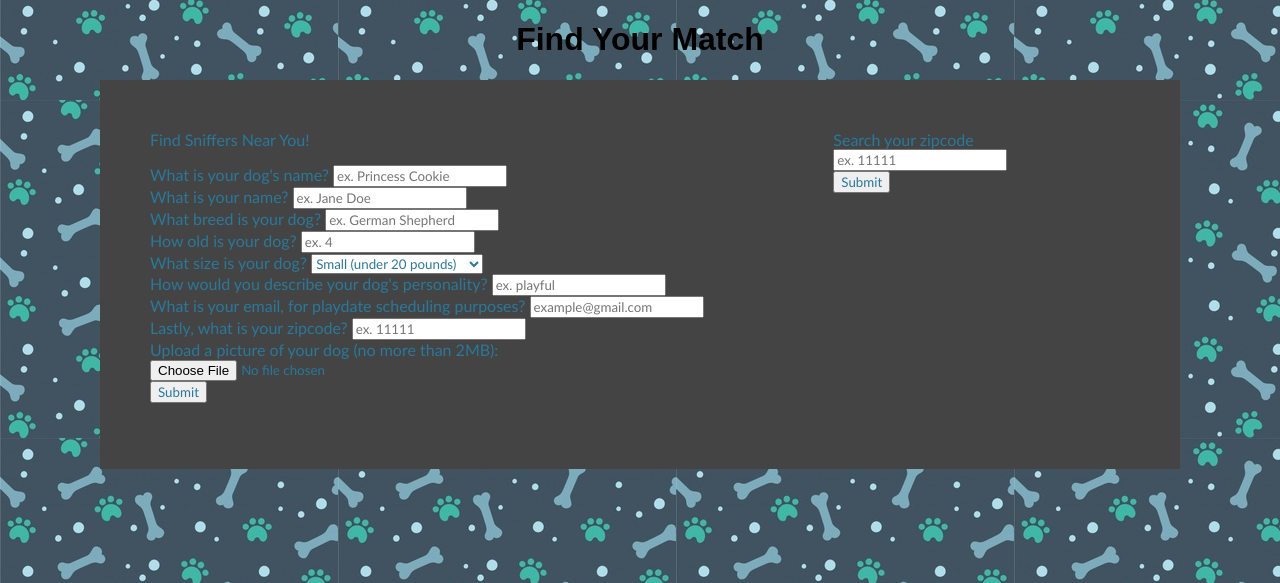
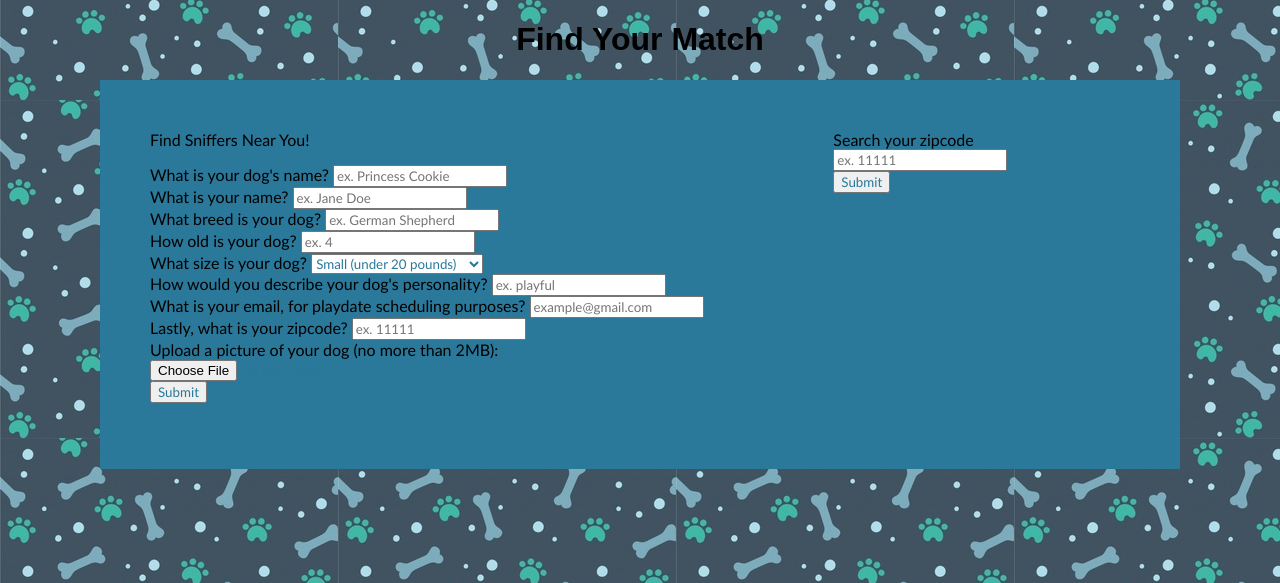
Before and after one commit to linamontes10-zz/sniff, a Python web app: template templates/playdate.html in a window 1280 px wide. Shown: the part 238-821 px from the top of the page. Run offline with Jinja, Linux system fonts and the light colour scheme; the template is opened without the code that fills it, so the values that code supplies are empty.

Commit message:
Playdates-css update

```diff
--- a/static/themes/playdate.css
+++ b/static/themes/playdate.css
@@ -132,14 +132,14 @@ html, body {
   display:flex;
   flex-direction: row;
   justify-content: space-evenly;
-  background-color: #444;
+  background-color: #2A789A;
   margin-left: 100px;
   margin-right: 100px;
 }
 
 .search {
   margin: 50px;
-  color: #2A789A;
+  color: black;
   font-family: "Trebuchet MS";
 }
 
```
